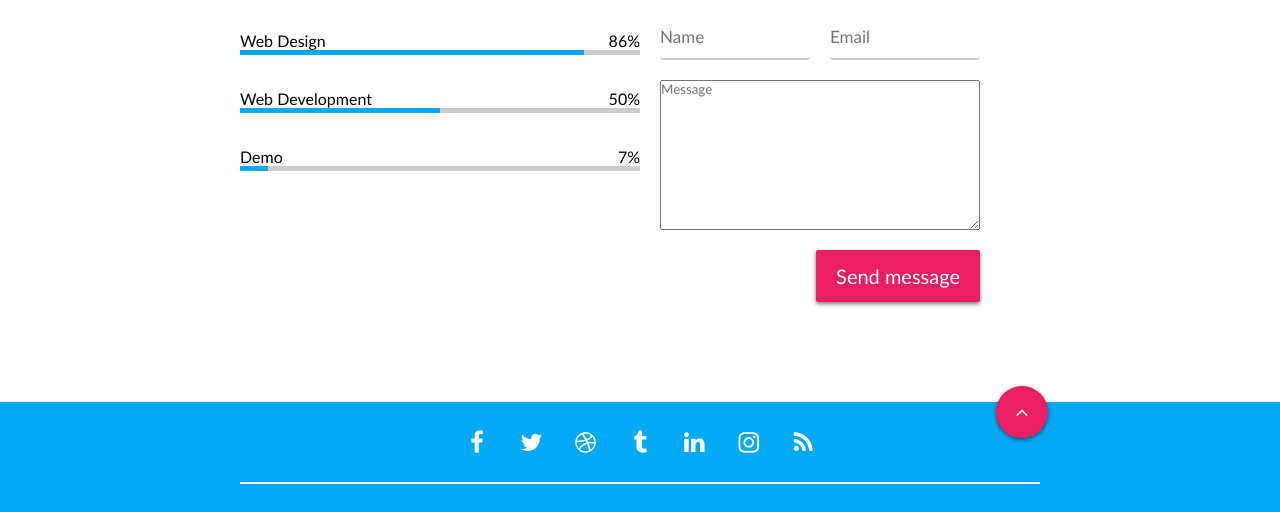
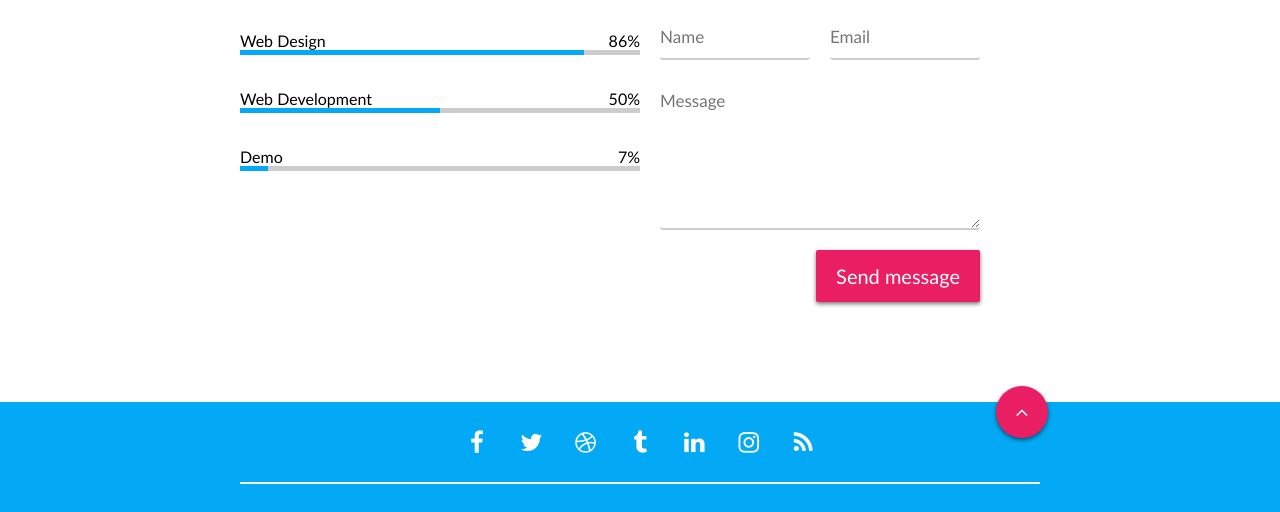
Before and after one commit to Skriste/7-comming-soon, a website: page index.html in a window 1280 px wide. Shown: the part 1075-1587 px from the top of the page. Drawn offline with Linux system fonts and the light colour scheme.

Commit message:
formos taisymas

```diff
--- a/css/components/form.css
+++ b/css/components/form.css
@@ -15,7 +15,7 @@
     display: none;
 }
 
-.form > input {
+.form > .input {
     width: 100%;
     padding: 0.5em 0;
     float: left;
```
